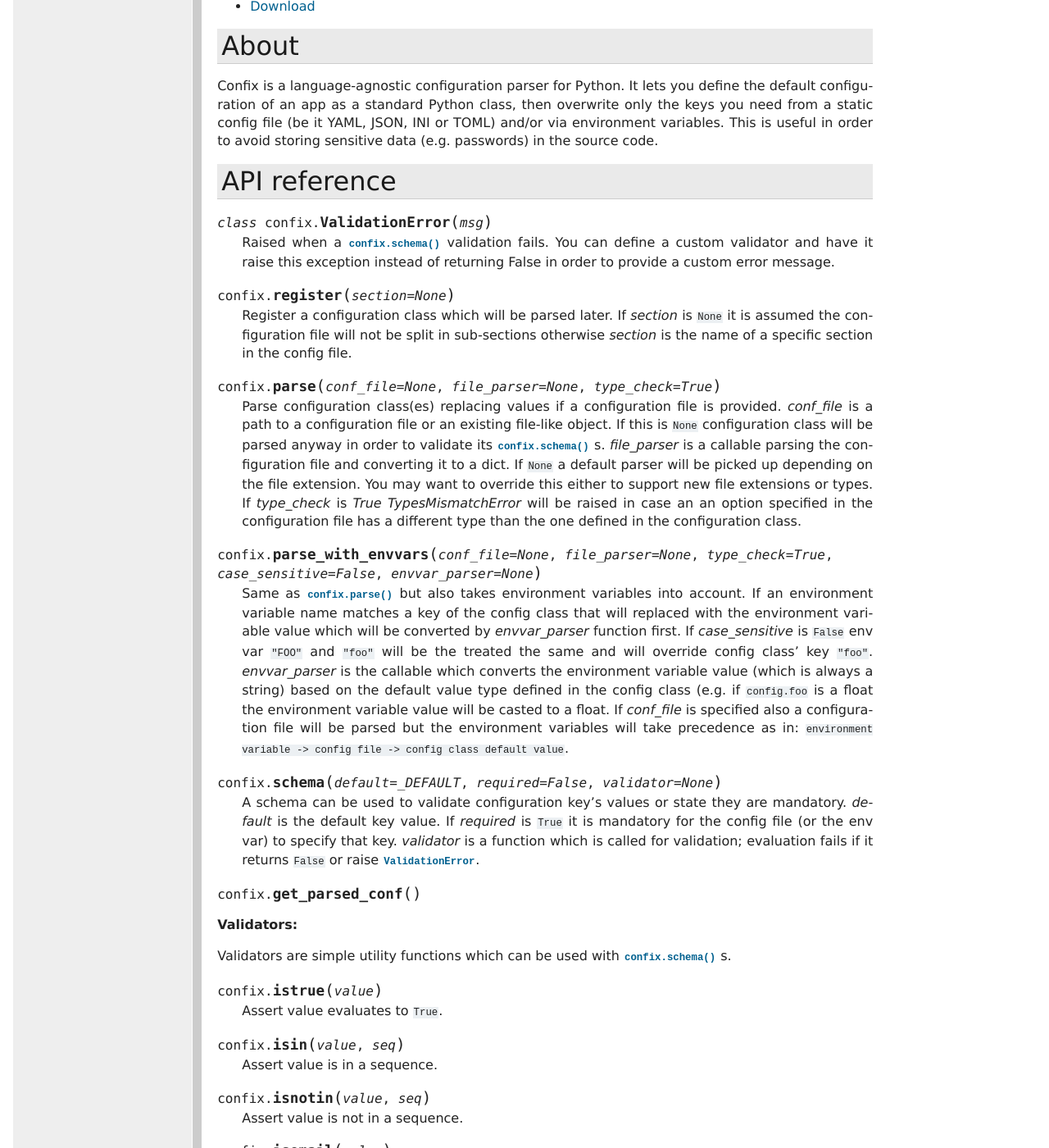
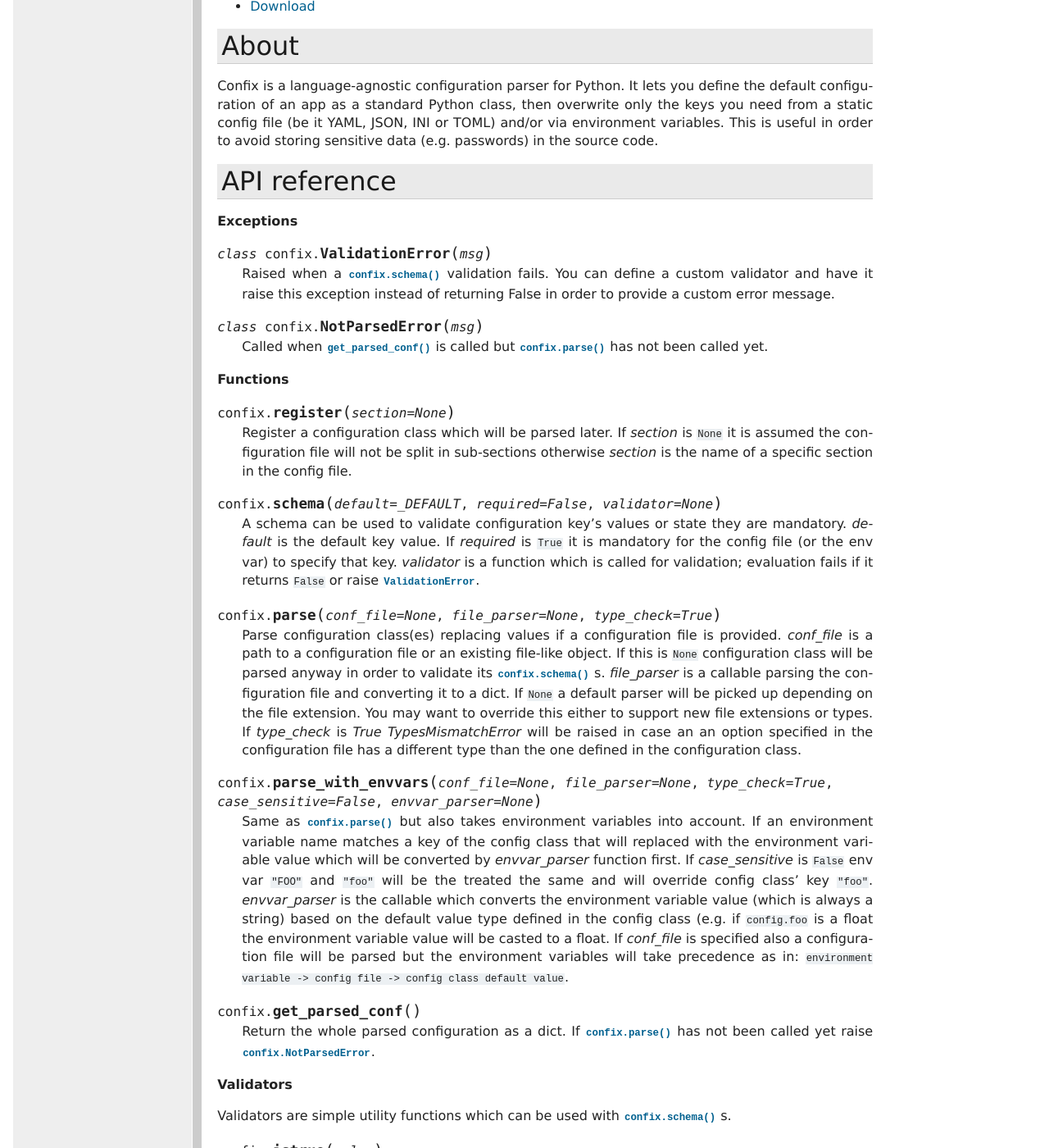
Before and after one commit to giampaolo/confix, a Sphinx documentation site: the page built from docs/index.rst, in a window 1280 px wide and 1400 px high, scrolled down 314 px. Shown: the whole window at 82% size. Built offline with Sphinx 7.4.7, drawn with Linux system fonts in a browser that asks for light colours; formulas are drawn with MathJax 3.

Commit message:
update doc

```diff
--- a/docs/index.rst
+++ b/docs/index.rst
@@ -31,11 +31,20 @@
 API reference
 =============
 
+**Exceptions**
+
 .. class:: ValidationError(msg)
 
     Raised when a :func:`confix.schema()` validation fails.
     You can define a custom validator and have it raise this exception instead
     of returning False in order to provide a custom error message.
+
+.. class:: NotParsedError(msg)
+
+    Called when :func:`get_parsed_conf()` is called but :func:`confix.parse()`
+    has not been called yet.
+
+**Functions**
 
 .. function:: confix.register(section=None)
 
@@ -43,6 +52,16 @@
     is ``None`` it is assumed the configuration file will not be split in
     sub-sections otherwise *section* is the name of a specific section in the
     config file.
+
+.. function:: schema(default=_DEFAULT, required=False, validator=None)
+
+    A schema can be used to validate configuration key's values or state they
+    are mandatory.
+    *default* is the default key value.
+    If *required* is ``True`` it is mandatory for the config file (or the
+    env var) to specify that key.
+    *validator* is a function which is called for validation; evaluation
+    fails if it returns ``False`` or raise :class:`ValidationError`.
 
 .. function:: confix.parse(conf_file=None, file_parser=None, type_check=True)
 
@@ -76,20 +95,13 @@
     the environment variables will take precedence as in:
     ``environment variable -> config file -> config class default value``.
 
-.. function:: schema(default=_DEFAULT, required=False, validator=None)
-
-    A schema can be used to validate configuration key's values or state they
-    are mandatory.
-    *default* is the default key value.
-    If *required* is ``True`` it is mandatory for the config file (or the
-    env var) to specify that key.
-    *validator* is a function which is called for validation; evaluation
-    fails if it returns ``False`` or raise :class:`ValidationError`.
-
 .. function:: get_parsed_conf()
 
+    Return the whole parsed configuration as a dict.
+    If :func:`confix.parse()` has not been called yet raise
+    :class:`confix.NotParsedError`.
 
-**Validators:**
+**Validators**
 
 Validators are simple utility functions which can be used with
 :func:`confix.schema()` s.
```
